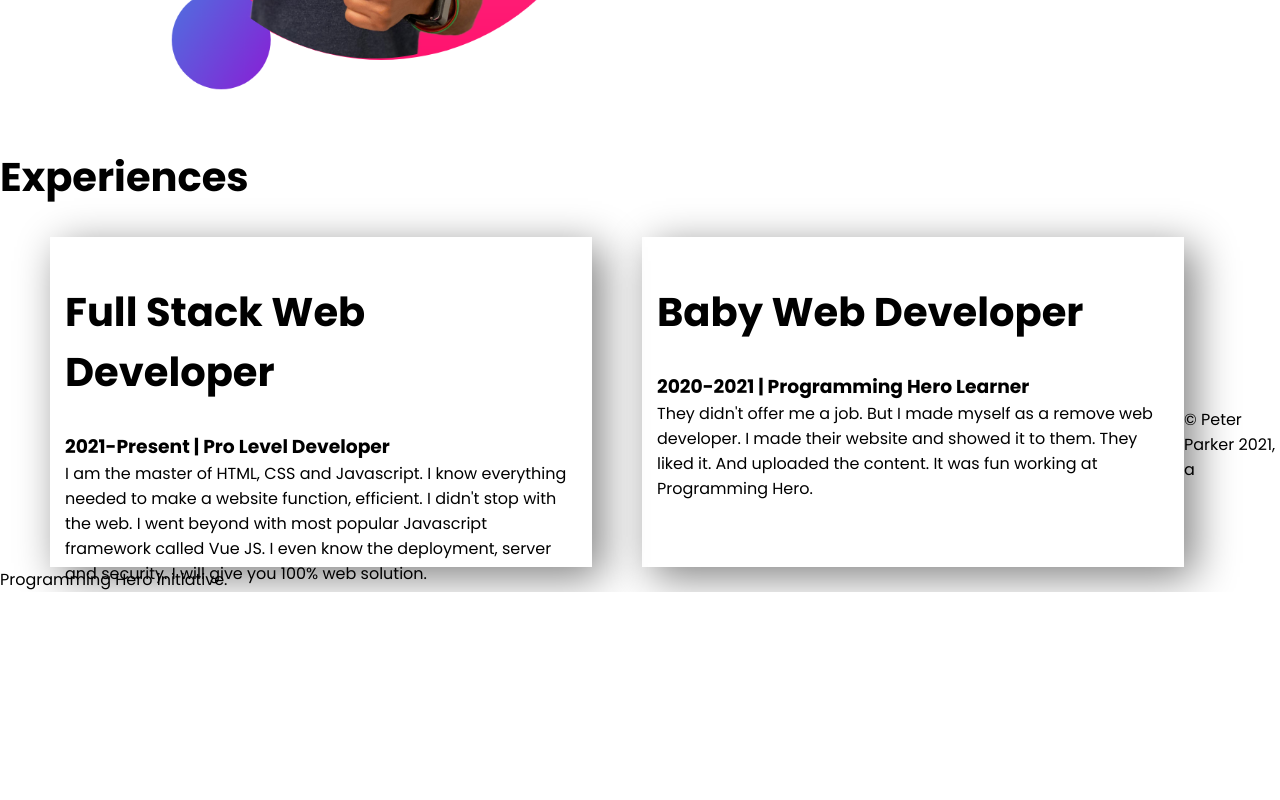
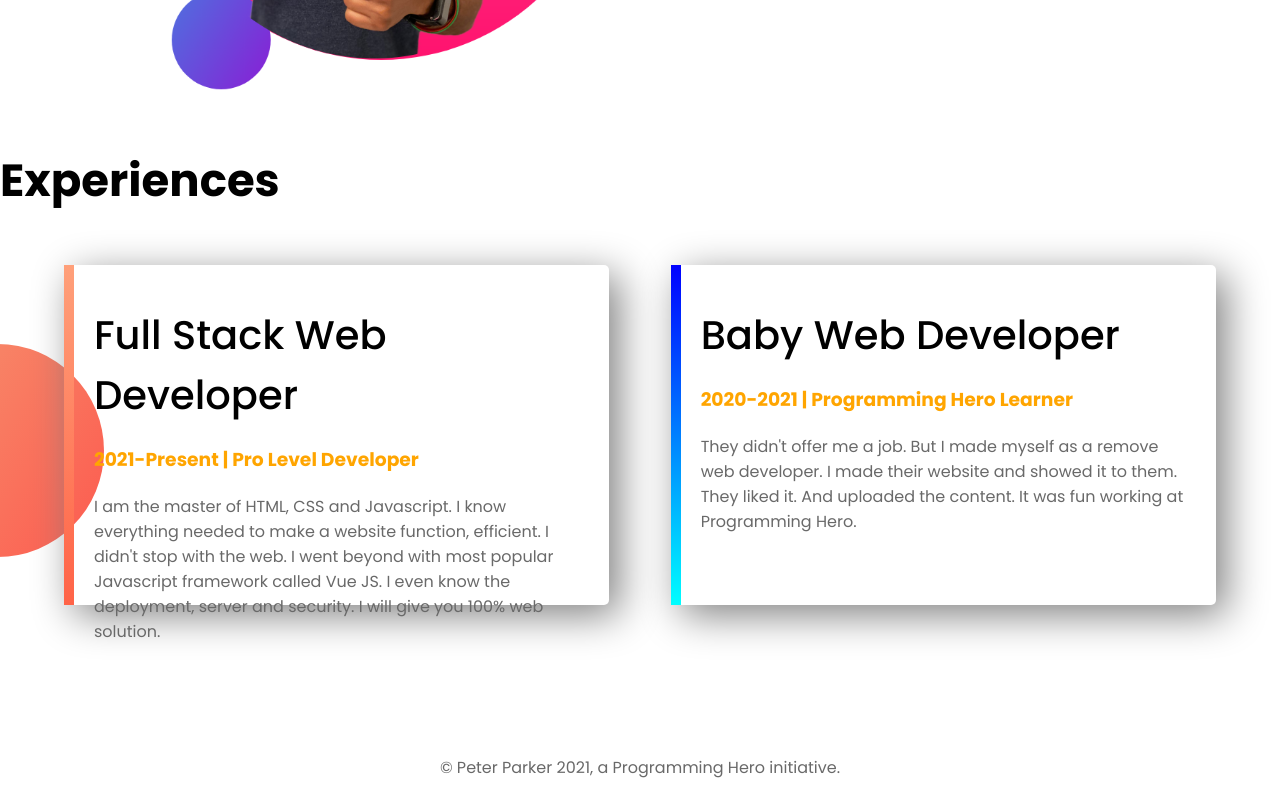
Before and after one commit to Samsul580/portfolio-web, a plain HTML site: page index.html in a window 1280 px wide. Shown: the part 1014-1814 px from the top of the page. Before the commit the page ends 1606 px from the top, so only its background shows below. Drawn offline with Linux system fonts and the light colour scheme.

Commit message:
Final commit

```diff
--- a/index.html
+++ b/index.html
@@ -38,8 +38,9 @@
             <a href="#">DOWNLOAD RESUME</a>
         </div>
     </section>
-    <sectoin class="exprience">
+    <section class="exp">
         <h1>Experiences</h1>
+        <div class="mid">
             <div class="full-web">
                 <h1>Full Stack Web Developer</h1>
                 <h3>2021-Present | Pro Level Developer</h3>
@@ -50,7 +51,8 @@
                 <h3>2020-2021 | Programming Hero Learner</h3>
                 <p>They didn't offer me a job. But I made myself as a remove web developer. I made their website and showed it to them. They liked it. And uploaded the content. It was fun working at Programming Hero.</p>
             </div>
-    </sectoin>
+        </div>
+    </section>
     <footer class="footer">
         <p>© Peter Parker 2021, a Programming Hero initiative.</p>
     </footer>
--- a/style.css
+++ b/style.css
@@ -92,34 +92,72 @@
     font-weight: 700;
     margin-left: 100px;
 }
-.exprience {
+.exp {
     background: url("images/exp-bg.png");
     background-repeat: no-repeat;
     overflow: hidden;
-    margin-bottom: 100px;
-    background-position: right;
+    background-position: left;
 }
-.exprience h1 {
-    font-size: 40px;
-    text-align: left;
-    margin: 30px 0;
+.exp > h1 {
+    font-size: 45px;
+    margin-bottom: 50px;
+}
+.mid {
+    width: 90%;
+    margin: auto;
 }
 .full-web {
-    width: 40%;
+    width: 43%;
     float: left;
-    margin-left: 50px;
     box-shadow: 10px 10px 40px gray;
+    padding: 20px;
     height: 300px;
-    padding: 15px;
+    border-left: 10px solid;
+    border-image: linear-gradient(180deg, lightsalmon, tomato);
+    border-image-slice: 1;
+    border-radius: 5px;
+    margin-bottom: 150px;
+}
+.full-web h1 {
+    font-size: 40px;
+    margin: 20px 0;
+    font-weight: 500;
+}
+.full-web h3 {
+    color: orange;
+    margin-bottom: 20px;
+}
+.full-web p {
+    color: dimgray;
 }
 .baby-web {
-    width: 40%;
-    float: left;
-    margin-left: 50px;
+    width: 43%;
+    float: right;
     box-shadow: 10px 10px 40px gray;
+    padding: 20px;
     height: 300px;
-    padding: 15px;
+    border-left: 10px solid;
+    border-image: linear-gradient(180deg, blue, cyan);
+    border-image-slice: 1;
+    border-radius: 5px;
+    margin-bottom: 150px;
+}
+.baby-web h1 {
+    font-size: 40px;
+    margin: 20px 0;
+    font-weight: 500;
+}
+.baby-web h3 {
+    color: orange;
+    margin-bottom: 20px;
+}
+.baby-web p {
+    color: dimgray;
 }
 .footer {
-    margin-top: 200px;
+    text-align: center;
+    margin-bottom: 20px;
 }
+.footer p {
+    color: dimgray;
+}
```
Lines whose indentation alone changed are shown as unchanged.
